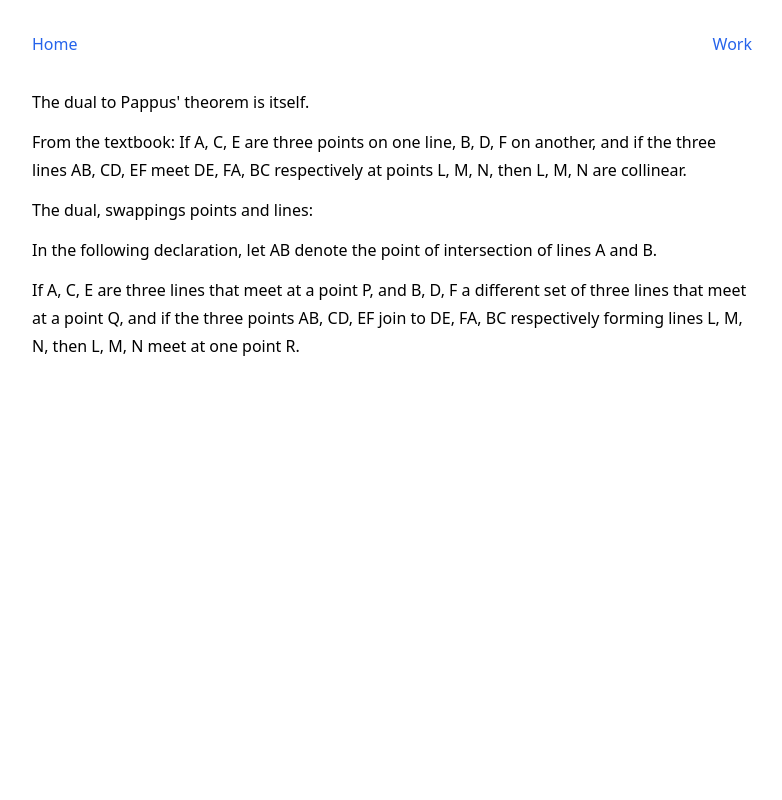
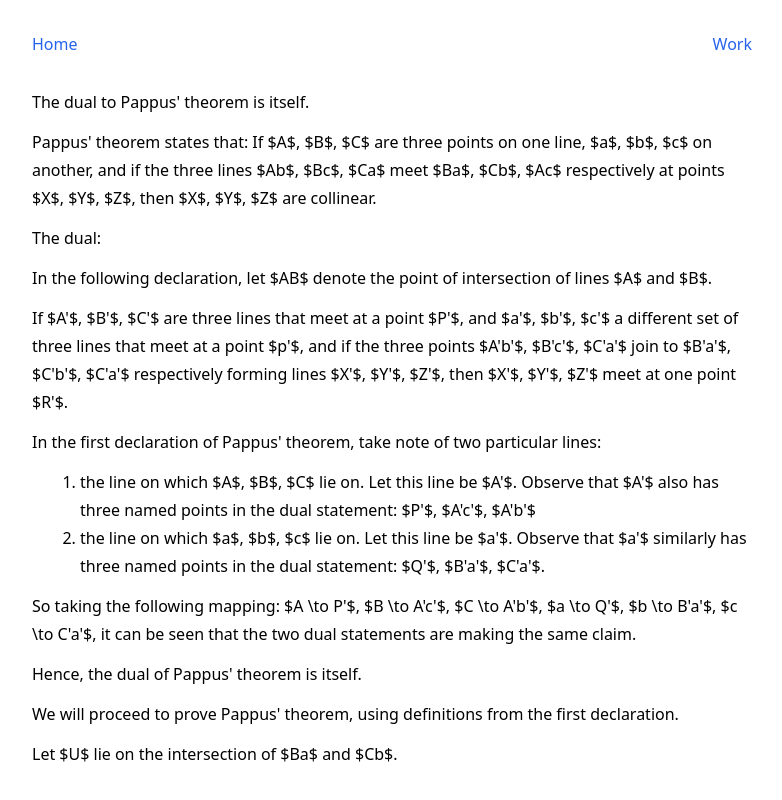
Before and after one commit to nguyenvukhang/minnesoda, a Next.js app: page /geometry/project/12.6 in a window 1280 px wide. Shown: the whole page, without its empty margins (248-1030 px from the left). Built offline with nearby package versions, Linux system fonts and the light colour scheme.

Commit message:
progress

```diff
--- a/pages/geometry/project/12.6.mdx
+++ b/pages/geometry/project/12.6.mdx
@@ -1,16 +1,37 @@
 The dual to Pappus' theorem is itself.
 
-From the textbook:
-If A, C, E are three points on one line, B, D, F on another, and if
-the three lines AB, CD, EF meet DE, FA, BC respectively at points L,
-M, N, then L, M, N are collinear.
+Pappus' theorem states that: If $A$, $B$, $C$ are three points on one
+line, $a$, $b$, $c$ on another, and if the three lines $Ab$, $Bc$,
+$Ca$ meet $Ba$, $Cb$, $Ac$ respectively at points $X$, $Y$, $Z$, then
+$X$, $Y$, $Z$ are collinear.
 
-The dual, swappings points and lines:
+The dual:
 
-In the following declaration, let AB denote the point of intersection
-of lines A and B.
+In the following declaration, let $AB$ denote the point of
+intersection of lines $A$ and $B$.
 
-If A, C, E are three lines that meet at a point P, and B, D, F a
-different set of three lines that meet at a point Q, and if the three
-points AB, CD, EF join to DE, FA, BC respectively forming lines L, M,
-N, then L, M, N meet at one point R.
+If $A'$, $B'$, $C'$ are three lines that meet at a point $P'$, and $a'$,
+$b'$, $c'$ a different set of three lines that meet at a point $p'$, and
+if the three points $A'b'$, $B'c'$, $C'a'$ join to $B'a'$, $C'b'$, $C'a'$
+respectively forming lines $X'$, $Y'$, $Z'$, then $X'$, $Y'$, $Z'$ meet at
+one point $R'$.
+
+In the first declaration of Pappus' theorem, take note of two
+particular lines:
+1. the line on which $A$, $B$, $C$ lie on. Let this line be $A'$.
+   Observe that $A'$ also has three named points in the dual
+   statement: $P'$, $A'c'$, $A'b'$
+2. the line on which $a$, $b$, $c$ lie on. Let this line be $a'$.
+   Observe that $a'$ similarly has three named points in the dual
+   statement: $Q'$, $B'a'$, $C'a'$.
+
+So taking the following mapping: $A \to P'$, $B \to A'c'$, $C \to
+A'b'$, $a \to Q'$, $b \to B'a'$, $c \to C'a'$, it can be seen that the
+two dual statements are making the same claim.
+
+Hence, the dual of Pappus' theorem is itself.
+
+We will proceed to prove Pappus' theorem, using definitions from the
+first declaration.
+
+Let $U$ lie on the intersection of $Ba$ and $Cb$.
```
